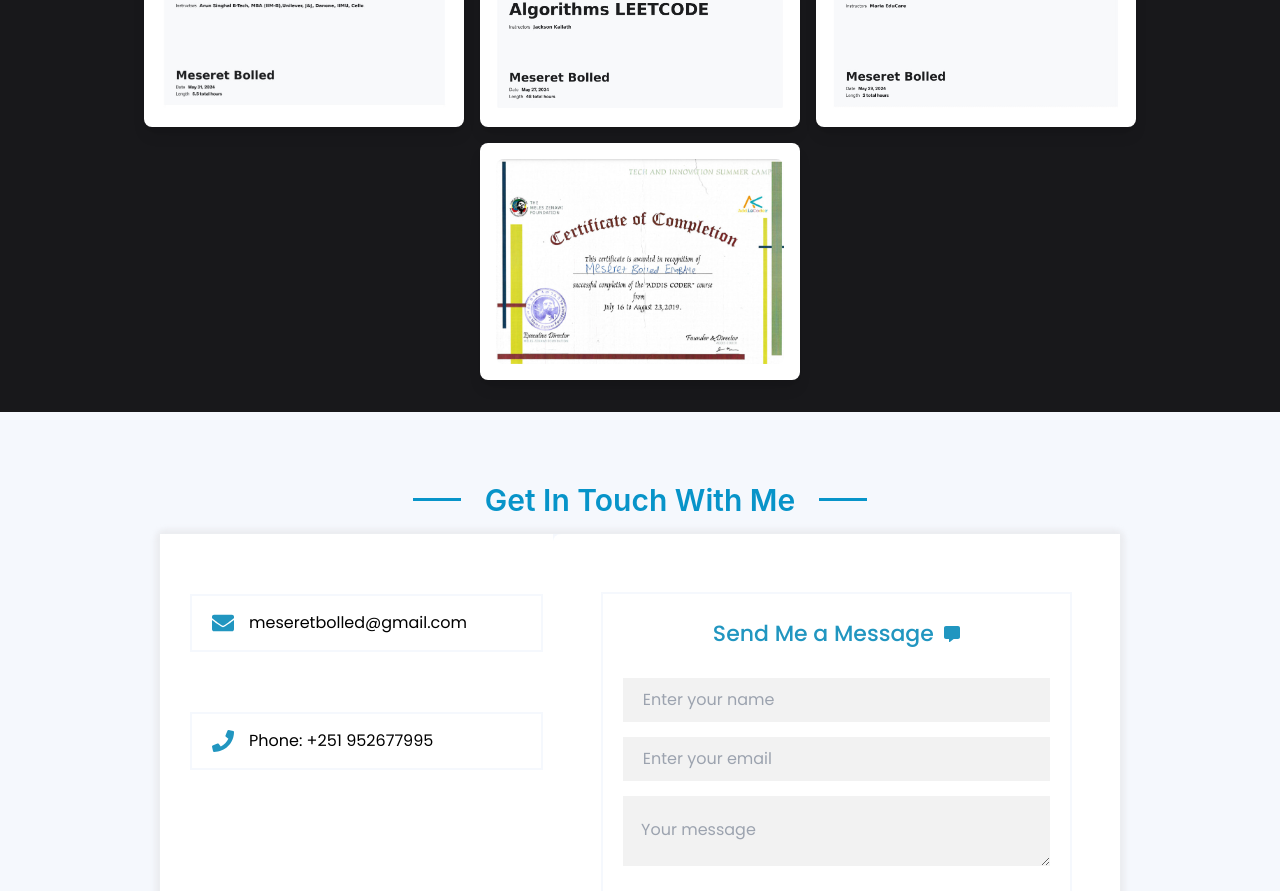
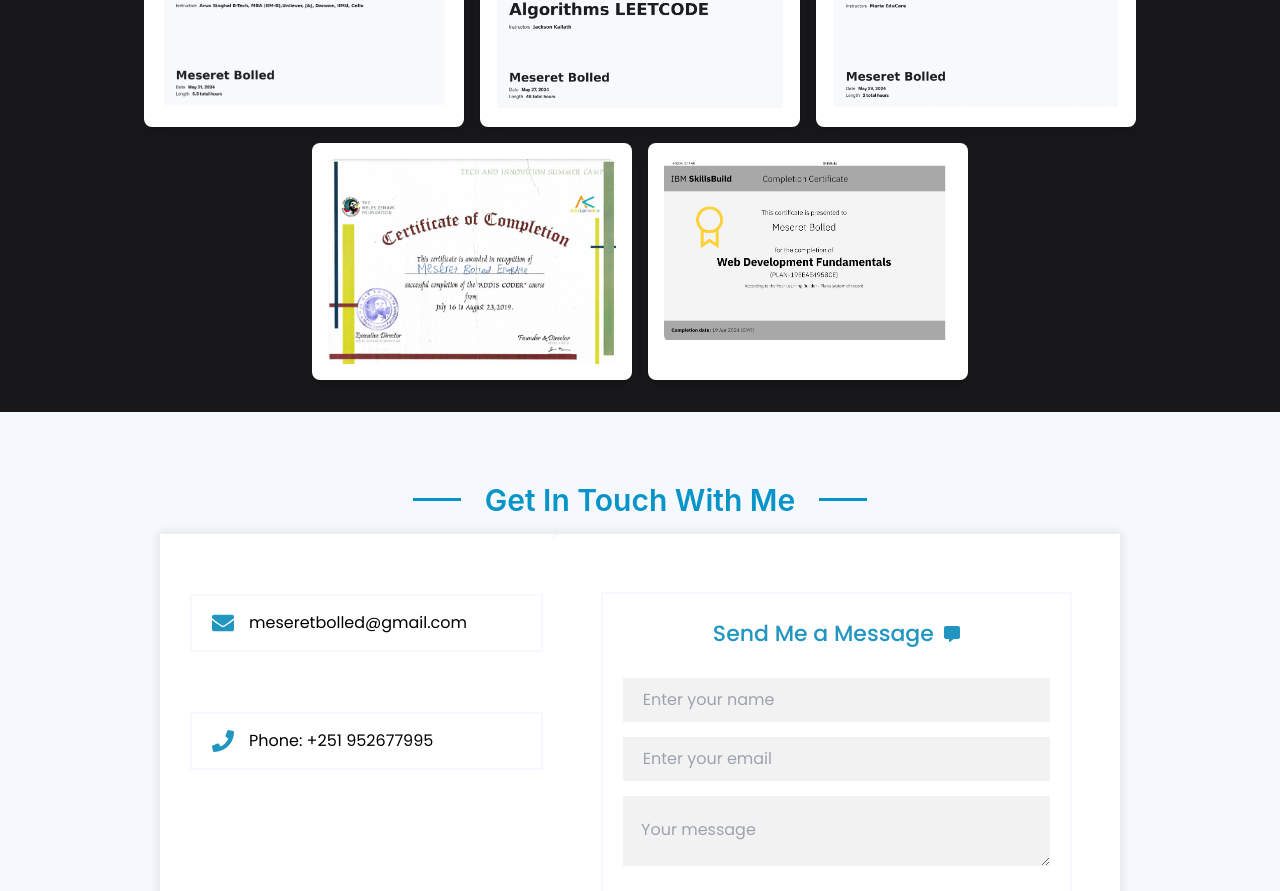
Before and after one commit to yohanis-tadese/personal-portfolio-v3, a React (Vite) app: page / in a window 1280 px wide. Shown: the part 4231-5122 px from the top of the page. Built offline with nearby package versions, Linux system fonts and the light colour scheme; a web font is replaced by a local one.

Commit message:
first commit project

```diff
--- a/src/Components/certeficate/Certeficate.jsx
+++ b/src/Components/certeficate/Certeficate.jsx
@@ -4,6 +4,7 @@ import CerteficateOne from "../../assets/certeficate/certeficate-1.jpg";
 import CerteficateTwo from "../../assets/certeficate/certeficate-2.jpg";
 import CerteficateThree from "../../assets/certeficate/certeficate-3.jpg";
 import CerteficateFour from "../../assets/certeficate/certeficate-4.jpg";
+import CerteficateFive from "../../assets/certeficate/certeficate-5.jpg";
 
 const cardClasses = "w-80 bg-white dark:bg-zinc-900 p-4 rounded-lg shadow-lg";
 const containerClasses =
@@ -25,6 +26,7 @@ const Certeficate = () => {
         <CertificateCard src={CerteficateTwo} />
         <CertificateCard src={CerteficateThree} />
         <CertificateCard src={CerteficateFour} />
+        <CertificateCard src={CerteficateFive} />
       </div>
     </div>
   );
```
Also changed, not shown: src/assets/certeficate/certeficate-5.jpg (added).
